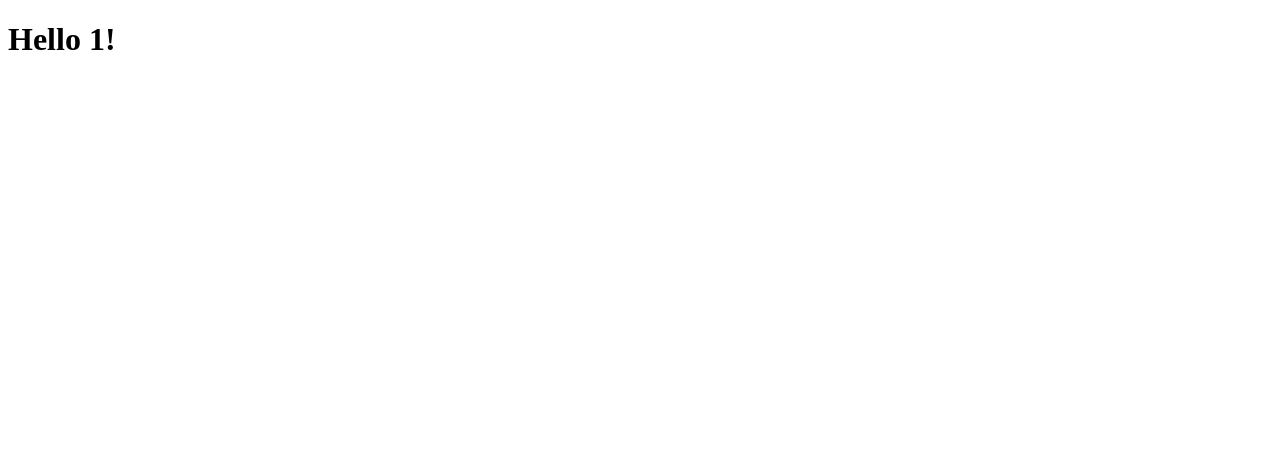
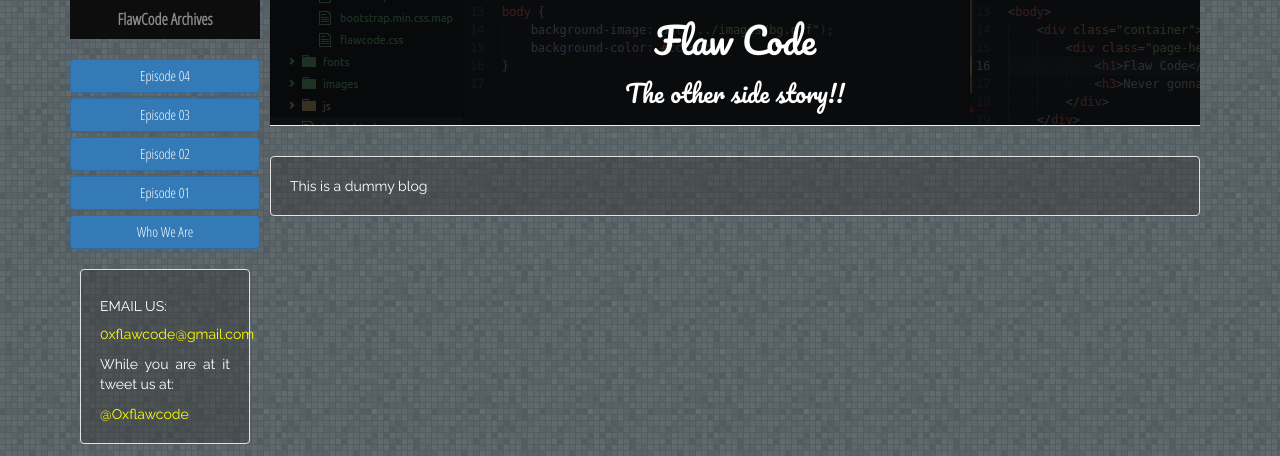
Before and after one commit to flawcode/flawcode-website, a Flask app: page /episode/show/1 in a window 1280 px wide. Before the commit the part shown is almost empty. Shown: the top 456 px of the page. Run offline with Flask 2, Linux system fonts and the light colour scheme; some libraries are stand-ins or nearby versions.

Commit message:
jinja inheritance basic

```diff
--- a/flask/flawcode/templates/layout.html
+++ b/flask/flawcode/templates/layout.html
@@ -30,6 +30,7 @@
                   <paper-audio-player id="user_req_episode" src="ep01_deep_learning_with_vijay.mp3" title="ep01_deep_learning_with_vijay" color="#F05C38"></paper-audio-player>
                 </div>
                 <div class="well normal_p">
+		  {% block body %}{% endblock %}
                 </div>
             </div>
             <div class="col-md-2 col-sm-2 col-xs-12 col-md-pull-10" id="app">
--- a/flask/flawcode/templates/shows.html
+++ b/flask/flawcode/templates/shows.html
@@ -1,7 +1,5 @@
-<!doctype html>
-<title>Hello from Flask</title>
-{% if name %}
-<h1>Hello {{ name }}!</h1>
-{% else %}
-<h1>Hello, World!</h1>
-{% endif %}
+{% extends "layout.html" %}
+<title>First episode</title>
+{% block body %}
+  This is a dummy blog
+{% endblock %}
```
